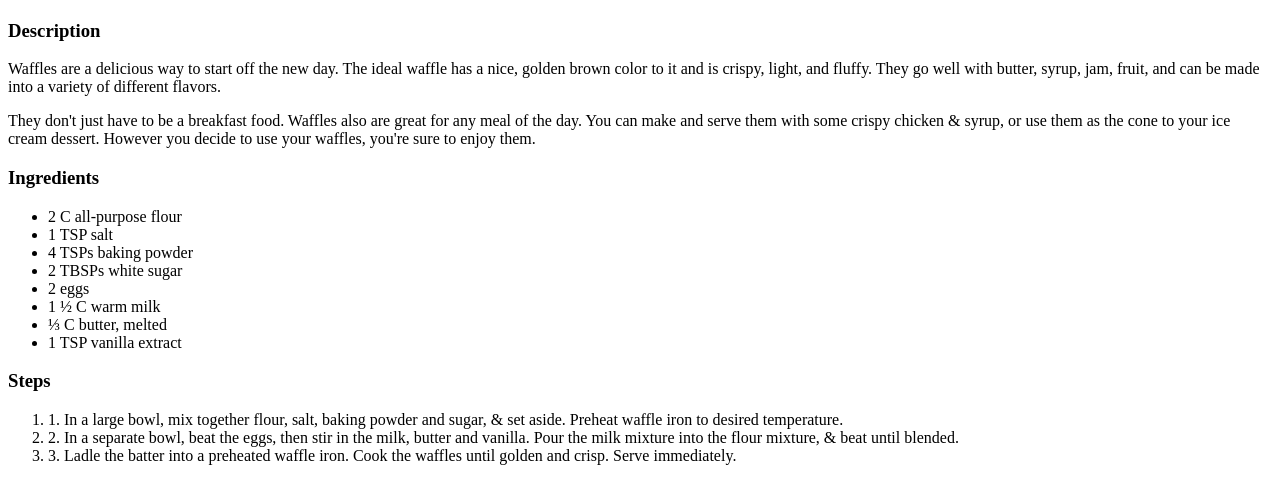
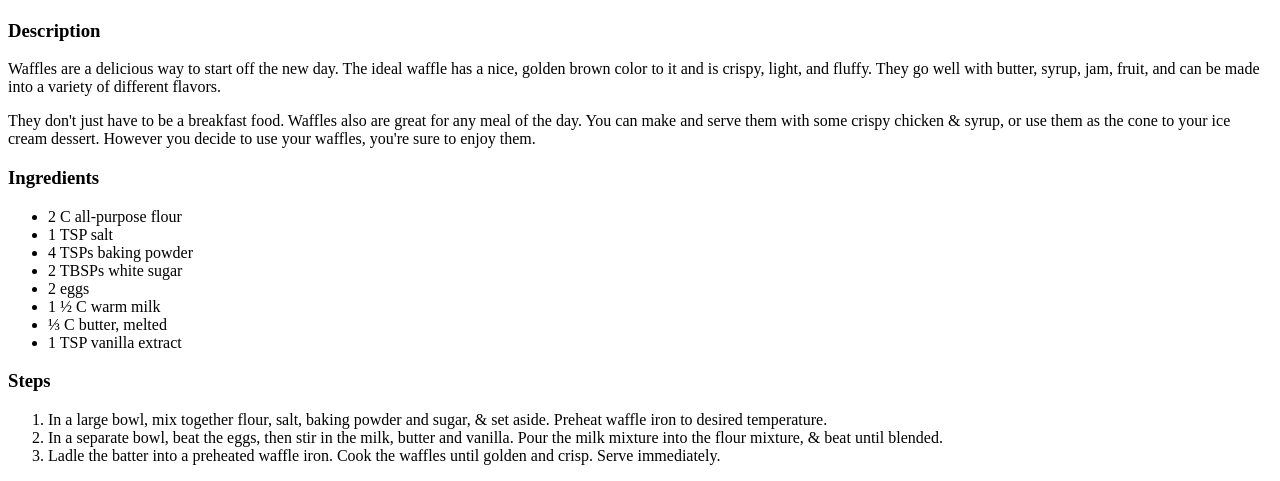
Before and after one commit to codingemm/odin-recipes, a plain HTML site: page recipes/waffles.html in a window 1280 px wide. Shown: the part 383-864 px from the top of the page. Drawn offline with Linux system fonts and the light colour scheme.

Commit message:
Remove duplicate list numbers in 'Steps' list

```diff
--- a/recipes/waffles.html
+++ b/recipes/waffles.html
@@ -37,9 +37,9 @@
 
         <h3>Steps</h3>
         <ol>
-            <li>1. In a large bowl, mix together flour, salt, baking powder and sugar, & set aside. Preheat waffle iron to desired temperature.</li>
-            <li>2. In a separate bowl, beat the eggs, then stir in the milk, butter and vanilla. Pour the milk mixture into the flour mixture, & beat until blended.</li>
-            <li>3. Ladle the batter into a preheated waffle iron. Cook the waffles until golden and crisp. Serve immediately.</li>
+            <li>In a large bowl, mix together flour, salt, baking powder and sugar, & set aside. Preheat waffle iron to desired temperature.</li>
+            <li>In a separate bowl, beat the eggs, then stir in the milk, butter and vanilla. Pour the milk mixture into the flour mixture, & beat until blended.</li>
+            <li>Ladle the batter into a preheated waffle iron. Cook the waffles until golden and crisp. Serve immediately.</li>
         </ol>
 
     </body>
```
